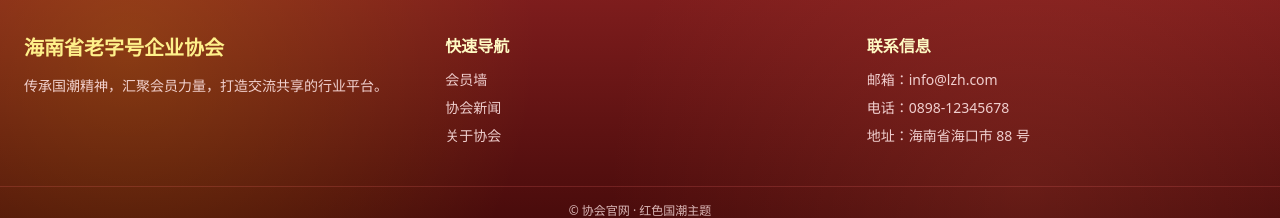
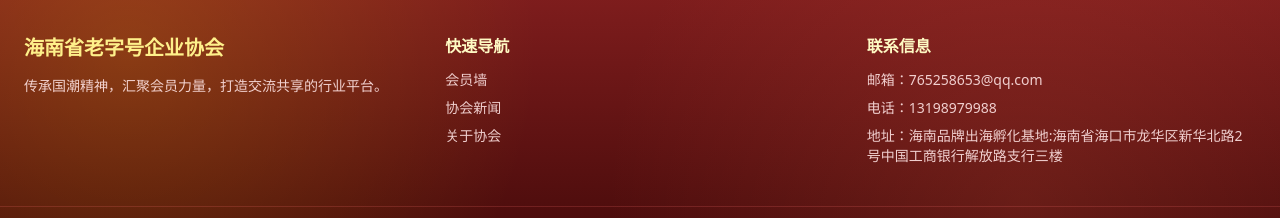
Before and after one commit to ACMILANTX/hainan-laozihao, a Nuxt app in the folder frontend/: page / in a window 1280 px wide. Shown: the part 956-1174 px from the top of the page. Built offline with nearby package versions, Linux system fonts and the light colour scheme; no server answers.

Commit message:
更新网站底下信息

```diff
--- a/frontend/components/SiteFooter.vue
+++ b/frontend/components/SiteFooter.vue
@@ -21,9 +21,9 @@
       <section>
         <h4 class="font-semibold text-yellow-100">联系信息</h4>
         <ul class="mt-3 space-y-2 text-sm text-red-100/90">
-          <li>邮箱：info@lzh.com</li>
-          <li>电话：0898-12345678</li>
-          <li>地址：海南省海口市 88 号</li>
+          <li>邮箱：765258653@qq.com</li>
+          <li>电话：13198979988</li>
+          <li>地址：海南品牌出海孵化基地:海南省海口市龙华区新华北路2号中国工商银行解放路支行三楼</li>
         </ul>
       </section>
     </div>
```
